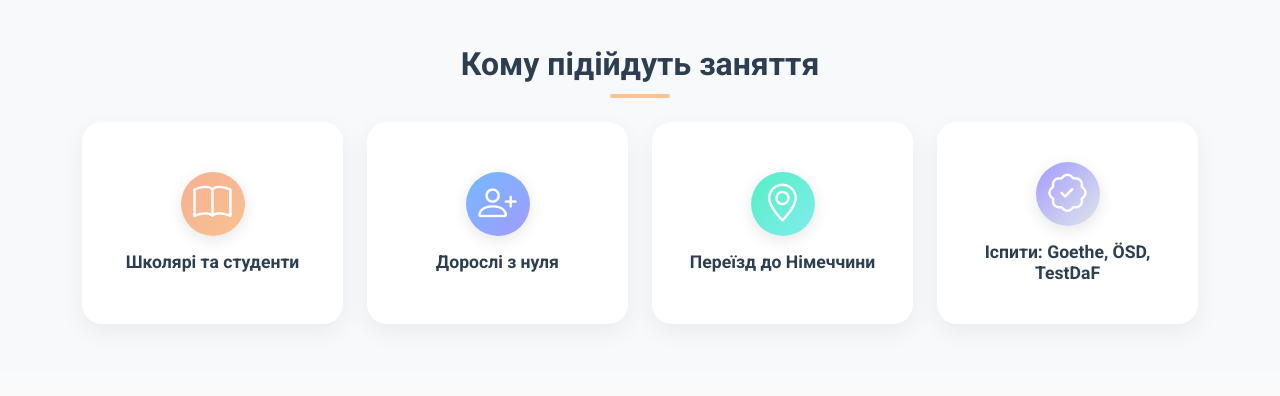
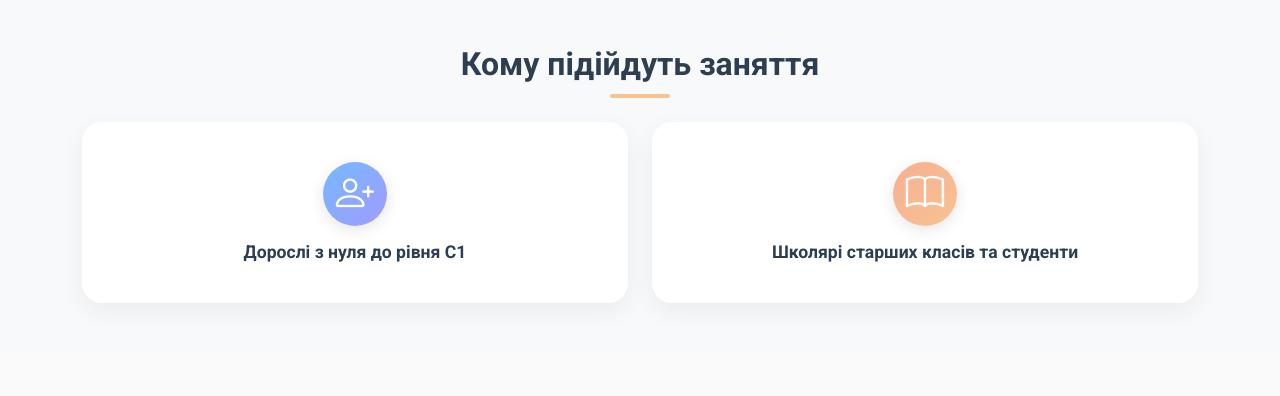
Before and after one commit to romadov/german-online, a plain HTML site: page index.html in a window 1280 px wide. Shown: the part 1260-1656 px from the top of the page. Drawn offline with nearby package versions, Linux system fonts and the light colour scheme.

Commit message:
add Google Analytics tracking and update content for clarity and audience targeting

```diff
--- a/index.html
+++ b/index.html
@@ -9,12 +9,21 @@
     <link rel="stylesheet" href="https://cdn.jsdelivr.net/npm/bootstrap-icons@1.10.5/font/bootstrap-icons.css">
     <link href="style.css" rel="stylesheet">
     <link href="https://unpkg.com/aos@2.3.1/dist/aos.css" rel="stylesheet">
+    <!-- Google tag (gtag.js) -->
+    <script async src="https://www.googletagmanager.com/gtag/js?id=G-5G7PPSBQ5H"></script>
+    <script>
+        window.dataLayer = window.dataLayer || [];
+        function gtag(){dataLayer.push(arguments);}
+        gtag('js', new Date());
+
+        gtag('config', 'G-5G7PPSBQ5H');
+    </script>
 </head>
 <body>
 <header data-aos="fade-down" class="hero-header">
     <div class="container content-block">
         <h1>Марина Єщенко</h1>
-        <p class="lead">Німецька онлайн — для навчання, роботи та українців у Німеччині </p>
+        <p class="lead">Німецька онлайн — Для навчання, роботи та просто впевненої комунікації</p>
         <p>Більше 10 років викладання, особистий підхід до кожного</p>
 
         <div class="contact-icons mt-4">
@@ -65,36 +74,20 @@
     <div class="container">
         <h2 class="mb-4">Кому підійдуть заняття</h2>
         <div class="row g-4">
-            <div class="col-md-6 col-lg-3">
+            <div class="col-md-6 col-lg-6">
+                <div class="audience-card">
+                    <div class="icon-circle bg-blue">
+                        <i class="bi bi-person-plus"></i>
+                    </div>
+                    <h5>Дорослі з нуля до рівня С1</h5>
+                </div>
+            </div>
+            <div class="col-md-6 col-lg-6">
                 <div class="audience-card">
                     <div class="icon-circle bg-orange">
                         <i class="bi bi-book"></i>
                     </div>
-                    <h5>Школярі та студенти</h5>
-                </div>
-            </div>
-            <div class="col-md-6 col-lg-3">
-                <div class="audience-card">
-                    <div class="icon-circle bg-blue">
-                        <i class="bi bi-person-plus"></i>
-                    </div>
-                    <h5>Дорослі з нуля</h5>
-                </div>
-            </div>
-            <div class="col-md-6 col-lg-3">
-                <div class="audience-card">
-                    <div class="icon-circle bg-green">
-                        <i class="bi bi-geo-alt"></i>
-                    </div>
-                    <h5>Переїзд до Німеччини</h5>
-                </div>
-            </div>
-            <div class="col-md-6 col-lg-3">
-                <div class="audience-card">
-                    <div class="icon-circle bg-purple">
-                        <i class="bi bi-patch-check"></i>
-                    </div>
-                    <h5>Іспити: Goethe, ÖSD, TestDaF</h5>
+                    <h5>Школярі старших класів та студенти</h5>
                 </div>
             </div>
         </div>
@@ -140,7 +133,8 @@
                         <i class="bi bi-diagram-3"></i>
                     </div>
                     <h5>Побудова курсу</h5>
-                    <p>Інтенсивне тренування розмовної мови</p>
+                    <p>Опрацювання всіх необхідних навичок: читання, письмо, аудіювання, говоріння.
+                        Інтенсивне тренування розмовної мови</p>
                 </div>
             </div>
             <div class="col-md-6 col-lg-4">
```
Also changed, not shown: script.js (deleted).
